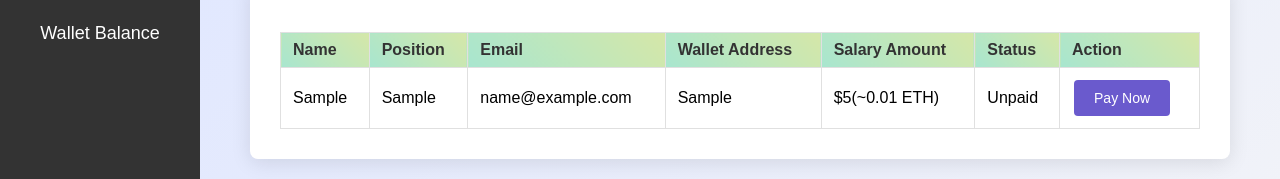
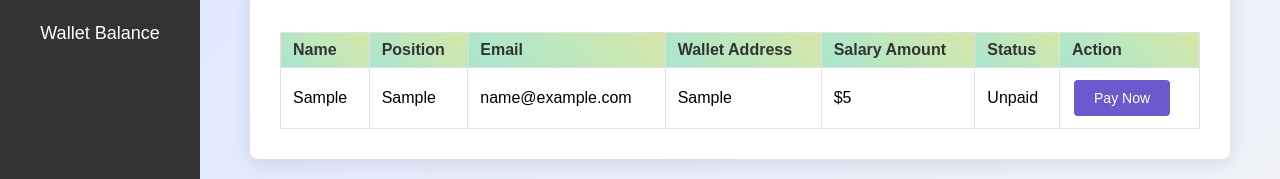
Before and after one commit to rishabhknowss/Salaryfi, a React (Create React App) app: page /dashboard in a window 1280 px wide. Both pictures are taken after typing "Sample", "Sample", "name@example.com", "Sample", "5" into the empty fields and a click on the button "Add Employee". Shown: the part 145-324 px from the top of the page. Built offline with nearby package versions, Linux system fonts and the light colour scheme.

Commit message:
changed employee.js

```diff
--- a/src/pages/Employee.js
+++ b/src/pages/Employee.js
@@ -7,9 +7,8 @@ function Employees({ employees }) {
     // Handler for the Pay Now button
     const handlePayment = (employeeName) => {
         // Your payment logic here
-        alert(employeeName + ' has been paid.');
+        alert(employeeName + ' Open the metamask for the transaction.');
     };
-    const conversionRate = 0.003;
 
     return (
         <div className="employee-list">
@@ -44,8 +43,7 @@ function Employees({ employees }) {
                                     <td>{employee.position}</td>
                                     <td>{employee.email}</td>
                                     <td>{employee.walletAddress}</td>
-                                    <td>  ${employee.salaryAmount}
-                                        (~{(employee.salaryAmount * conversionRate).toFixed(2)} ETH)</td>
+                                    <td>${employee.salaryAmount}</td>
                                     <td>Unpaid</td> {/* Default status */}
                                     <td>
                                     <button className="paynow-btn" onClick={() => handlePayment(employee.name)}>Pay Now</button>
```
Also changed, not shown: package.json (+9 -1 lines), 1 other file (tests, documents, lock files or other folders).
